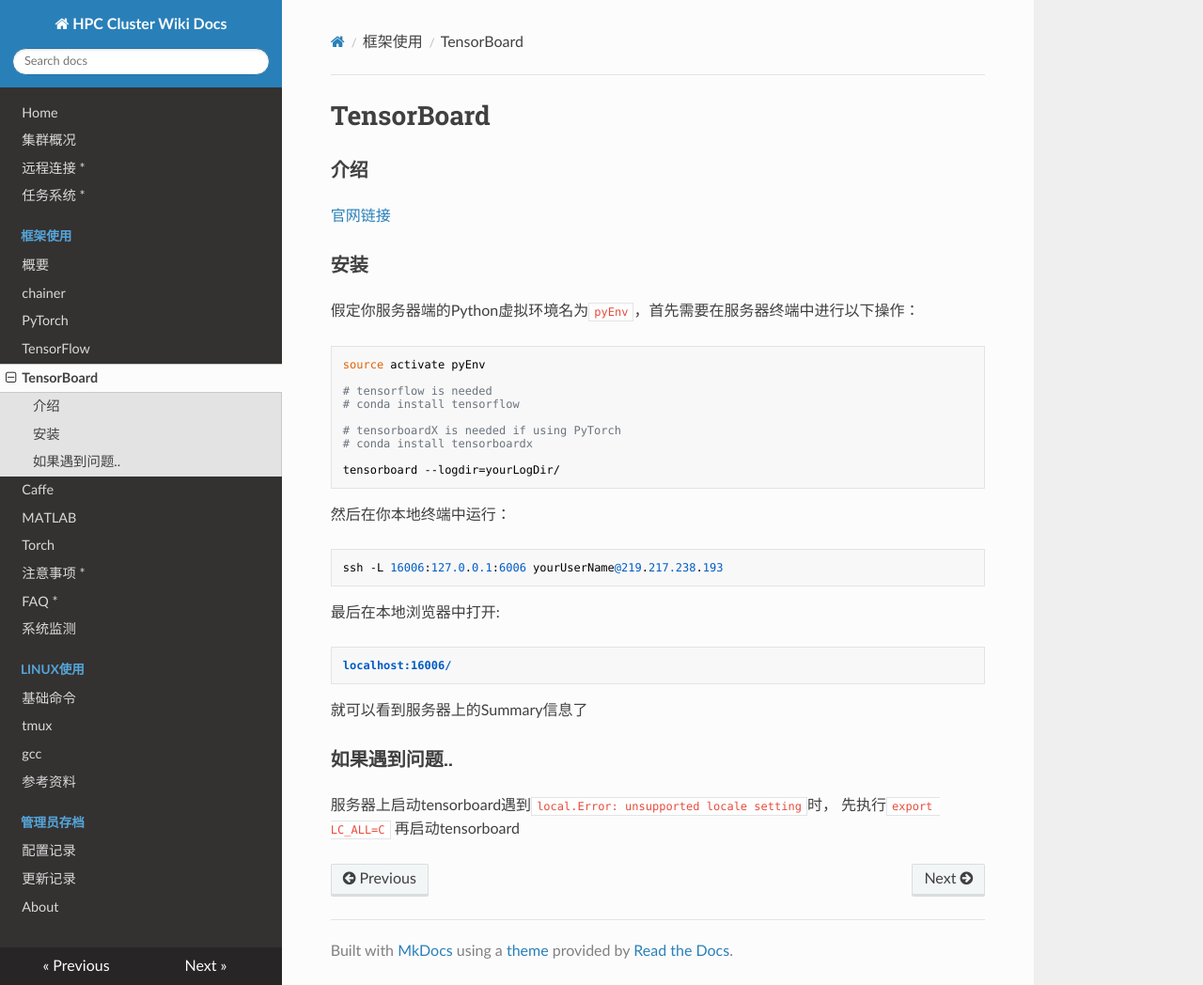
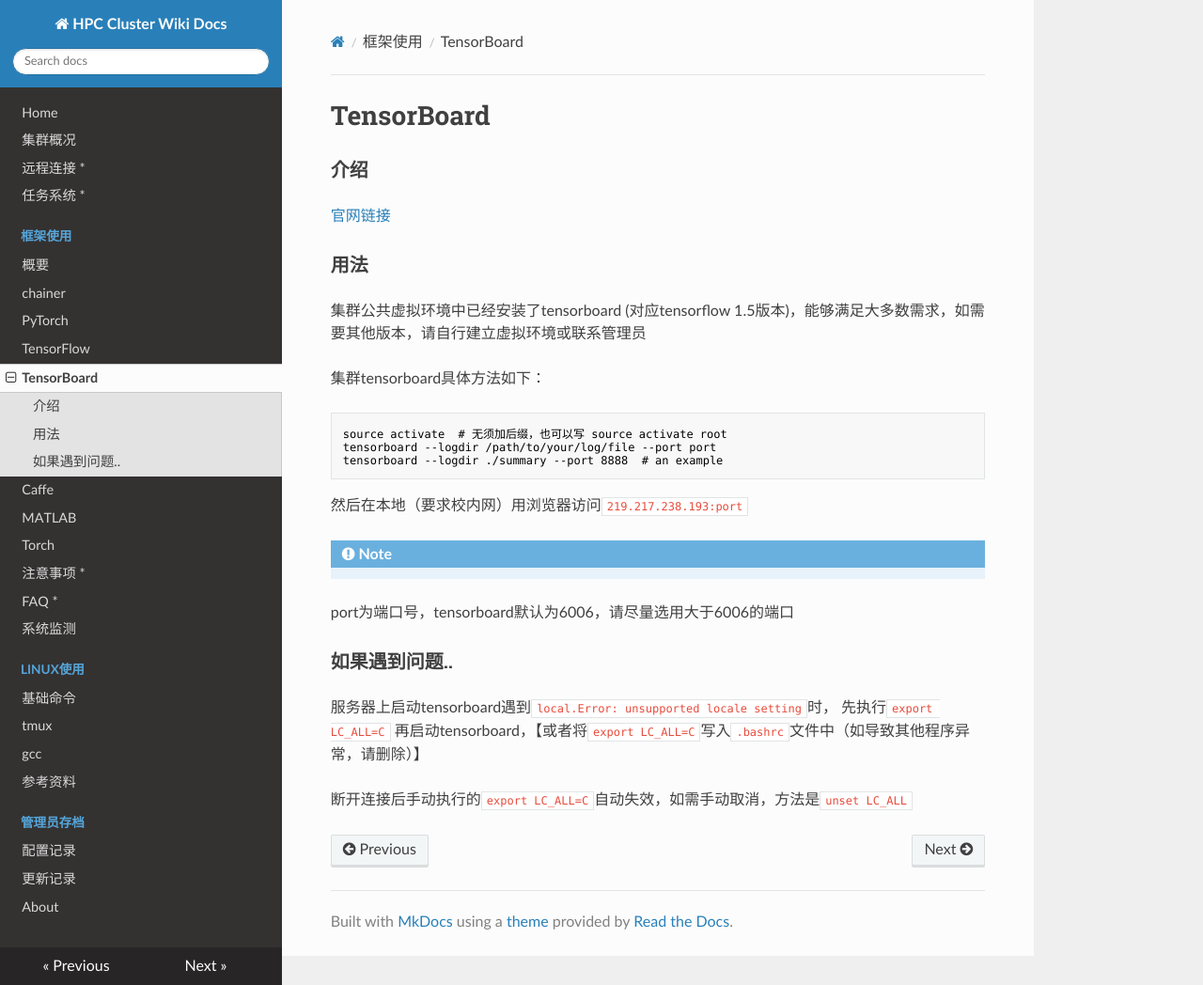
Before and after one commit to SSRheart/HPC_wiki_docs, an MkDocs documentation site: the page built from docs/framework/tensorboard.md, in a window 1280 px wide and 1048 px high. Shown: the whole window at 94% size. Built offline with MkDocs 1.6.1, drawn with Linux system fonts in a browser that asks for light colours; nearby versions of some CDN libraries; old or Windows-style settings are respelled for this version of MkDocs.

Commit message:
Provide a ready-to-use tensorboard
Provide a ready-to-use tensorboard, located at Anaconda(root)

````diff
--- a/docs/framework/tensorboard.md
+++ b/docs/framework/tensorboard.md
@@ -3,32 +3,27 @@
 ###  介绍
 [官网链接](https://www.tensorflow.org/guide/summaries_and_tensorboard)
 
-###  安装
+###  用法
 
-假定你服务器端的Python虚拟环境名为`pyEnv`，首先需要在服务器终端中进行以下操作：
+集群公共虚拟环境中已经安装了tensorboard (对应tensorflow 1.5版本)，能够满足大多数需求，如需要其他版本，请自行建立虚拟环境或联系管理员
 
-    source activate pyEnv
+集群tensorboard具体方法如下：
 
-    # tensorflow is needed
-    # conda install tensorflow
+```shell
+source activate  # 无须加后缀，也可以写 source activate root
+tensorboard --logdir /path/to/your/log/file --port port
+tensorboard --logdir ./summary --port 8888  # an example
+```
 
-    # tensorboardX is needed if using PyTorch
-    # conda install tensorboardx
+然后在本地（要求校内网）用浏览器访问`219.217.238.193:port`
 
-    tensorboard --logdir=yourLogDir/
+!!!NOTE
 
-然后在你本地终端中运行：
-
-    ssh -L 16006:127.0.0.1:6006 yourUserName@219.217.238.193
-
-最后在本地浏览器中打开:
-
-    localhost:16006/
-
-就可以看到服务器上的Summary信息了
-
+port为端口号，tensorboard默认为6006，请尽量选用大于6006的端口
 
 ### 如果遇到问题..
 
 服务器上启动tensorboard遇到`local.Error: unsupported locale setting`时，
-先执行`export LC_ALL=C` 再启动tensorboard
+先执行`export LC_ALL=C` 再启动tensorboard，【或者将`export LC_ALL=C`写入`.bashrc`文件中（如导致其他程序异常，请删除）】
+
+断开连接后手动执行的`export LC_ALL=C`自动失效，如需手动取消，方法是`unset LC_ALL`
````
